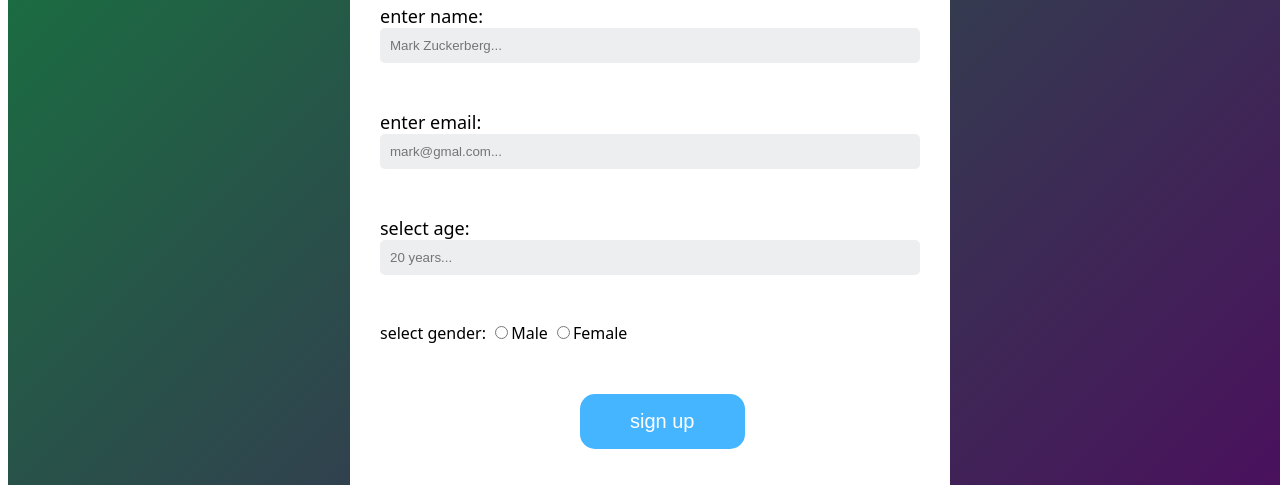
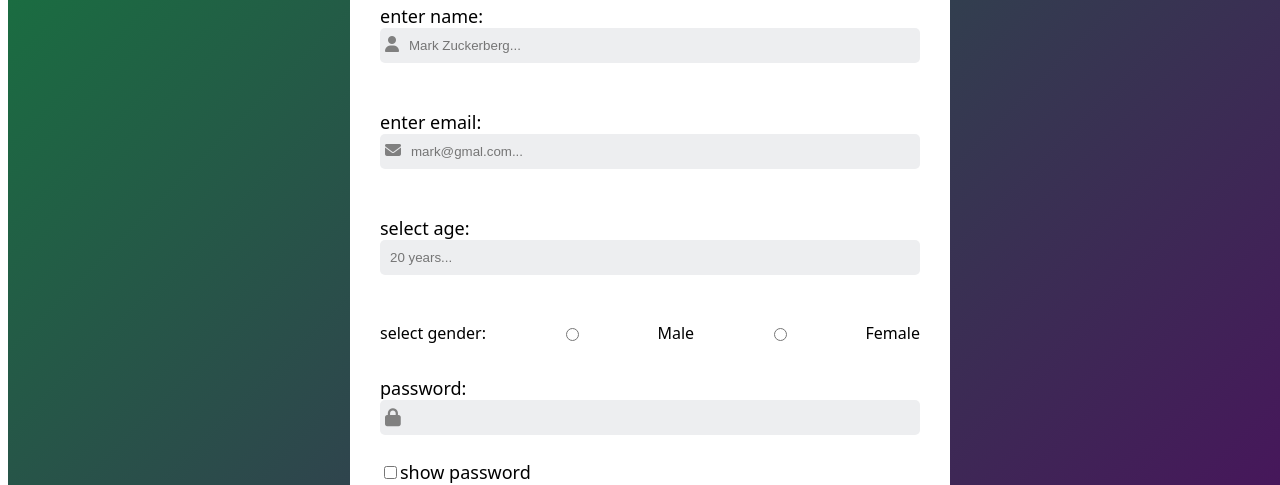
Before and after one commit to MondeNel/Sign-up-page, a plain HTML site: page index.html in a window 1280 px wide. Shown: the part 227-712 px from the top of the page. Drawn offline with Linux system fonts and the light colour scheme.

Commit message:
Added some Html, CSS and Javascript(functionality)

```diff
--- a/index.html
+++ b/index.html
@@ -5,7 +5,7 @@
     <meta name="viewport" content="width=device-width, initial-scale=1.0">
     <link rel="stylesheet" href="https://cdnjs.cloudflare.com/ajax/libs/font-awesome/6.4.0/css/all.min.css">
     <link rel="stylesheet" href="style.css">
-    <title>Todo App</title>
+    <title>Sign up</title>
 </head>
 <body>
 
@@ -15,16 +15,19 @@
 
                 <h2>sign up </h2>
 
-
+                <form>
                         <label id="name-tag">enter name:</label>
                         <div class="row-1">
+                            <i class="fa-solid fa-user" id="user"></i>
                             <input type="text" id="input-name" placeholder="Mark Zuckerberg...">
+
                         </div>
 
                         <br>
 
                         <label id="name-tag">enter email:</label>
                         <div class="row-2">
+                            <i class="fa-solid fa-envelope" id="mail"></i>
                             <input type="email" id="input-email" placeholder="mark@gmal.com...">
                         </div>
 
@@ -37,14 +40,25 @@
 
                         <br>
 
-            <label id="gender-tag">select gender:</label>
-
+                    <label id="gender-tag">select gender:
                         <input type="radio" id="maleButton">Male
                         <input type="radio" id="femaleButton">Female
+                    </label>
 
                         <br>
 
+                        <label id="name-tag"> password:
+                        <div class="row-4">
+                            <i class="fa-solid fa-lock" id="lock"></i>
+                            <input type="password" value="" id="input-password">
+                        </label>
+                        </div>
+                        <input type="checkbox" onclick="myFunction()" id="text-show">show password
+
+
+
                         <button id="button">sign up</button>
+                </form>
 
                 <br>
 
--- a/main.js
+++ b/main.js
@@ -0,0 +1,8 @@
+function myFunction() {
+    let myPassWord = document.getElementById("input-password");
+    if (myPassWord.type === "password") {
+      myPassWord.type = "text";
+    } else {
+      myPassWord.type = "password";
+    }
+  }
--- a/style.css
+++ b/style.css
@@ -35,6 +35,14 @@ h2 {
     margin-bottom: 25px;
 }
 .row-3 {
+    display: flex;
+    align-items: left;
+
+    background: #edeef0;
+    border-radius: 5px;
+    margin-bottom: 25px;
+}
+.row-4 {
     display: flex;
     align-items: left;
     justify-content: space-between;
@@ -77,19 +85,51 @@ h2 {
     border-radius: 15px;
     margin-bottom: 20px;
 }
-
+#input-password{
+    flex: 1;
+    border: none;
+    outline: none;
+    background: transparent;
+    padding: 10px;
+}
+#text-show {
+    font-size: 10px;
+}
+#gender-tag {
+    display: flex;
+    justify-content: space-between;
+    margin-bottom: 10px;
+}
 .icon{
-    text-indent: 5px;
+    justify-content: space-between;
     color: #002765;
     display: flex;
     align-items: center;
     margin-bottom: 20px;
 }
+#user{
+    display: flex;
+    margin-top: 8px;
+    color: grey;
+    margin-left: 5px;
+}
+#mail{
+    display: flex;
+    margin-top: 8px;
+    color: grey;
+    margin-left: 5px;
+}
+#lock{
+    display: flex;
+    margin-top: 8px;
+    color: grey;
+    margin-left: 5px;
+}
 
 
 
 
-  /* On screens that are 992px or less, set the background color to blue */
+  /* On screens that are 992px or less*/
   @media screen and (max-width: 1600px) {
     .container {
         width: 100%;
@@ -98,7 +138,7 @@ h2 {
     }
   }
 
-  /* On screens that are 600px or less, set the background color to olive */
+  /* On screens that are 600px or less */
   @media screen and (max-width: 680px) {
     .container {
         width: 100%;
@@ -123,20 +163,23 @@ h2 {
         padding: 16px 50px;
         background: #45b5ff;
         color: #fff;
-        font-size: 10px;
+        font-size: 15px;
         cursor: pointer;
         border-radius: 15px;
         margin-bottom: 20px;
     }
+    #gender-tag {
+        font-size: 15px;
+        padding: 0;
+    }
+
     .icon{
-        display: flex;
-        flex-wrap: nowrap;
         font-size: 10px;
         color: #002765;
 
     }
     #name-tag {
-        font-size: 12px;
+        font-size: 15px;
         font-family: system-ui;
     }
 
```
Lines whose indentation alone changed are shown as unchanged.
